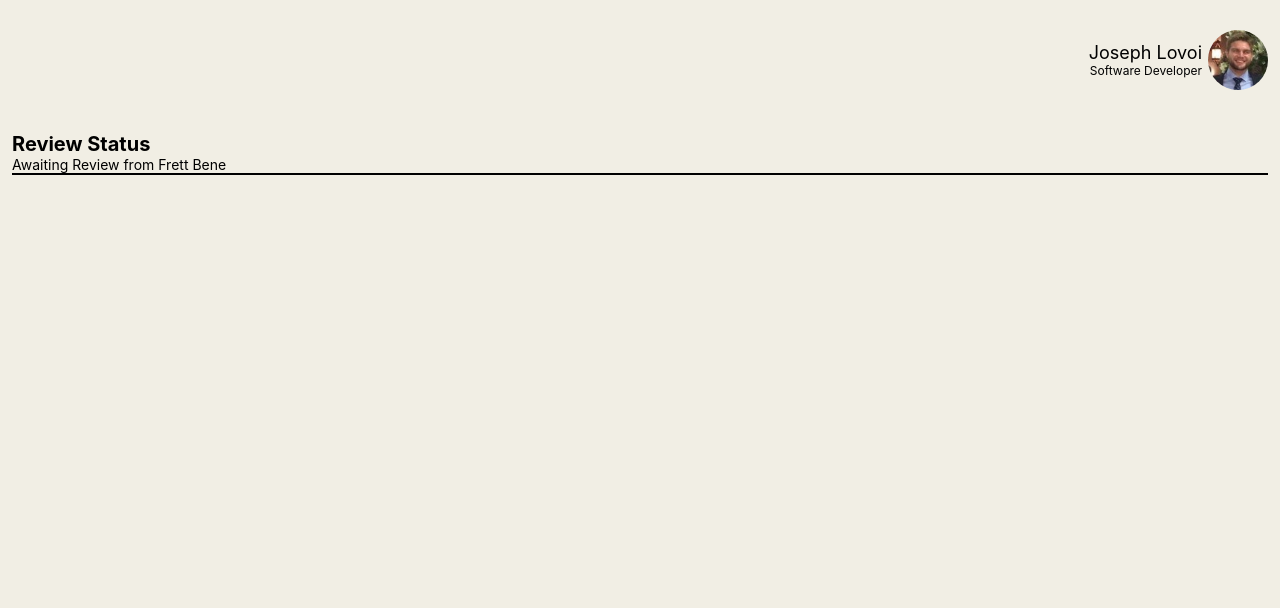
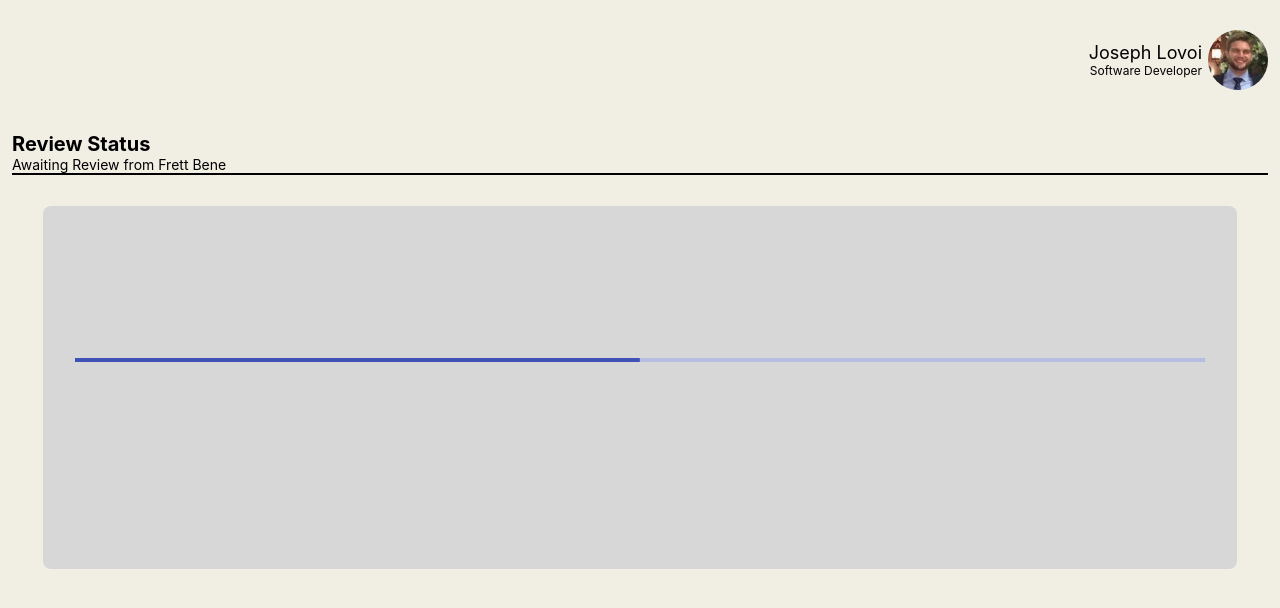
Before and after one commit to jlovoi/docshare, a React (Create React App) app: page / in a window 1280 px wide. Shown: the top 608 px of the page. Built offline with nearby package versions, Linux system fonts and the light colour scheme.

Commit message:
Implemented the store

```diff
--- a/package.json
+++ b/package.json
@@ -4,13 +4,16 @@
   "private": true,
   "dependencies": {
     "@material-ui/core": "^4.8.2",
+    "@reduxjs/toolkit": "^1.2.1",
     "@testing-library/jest-dom": "^4.2.4",
     "@testing-library/react": "^9.3.2",
     "@testing-library/user-event": "^7.1.2",
     "react": "^16.12.0",
     "react-dom": "^16.12.0",
+    "react-redux": "^7.1.3",
     "react-router-dom": "^5.1.2",
-    "react-scripts": "3.3.0"
+    "react-scripts": "3.3.0",
+    "redux": "^4.0.5"
   },
   "scripts": {
     "start": "react-scripts start",
--- a/src/features/workflow/view/index.js
+++ b/src/features/workflow/view/index.js
@@ -1,5 +1,7 @@
 import React from "react";
 import { makeStyles } from "@material-ui/styles";
+import Box from "@material-ui/core/Box";
+import LinearProgress from "@material-ui/core/LinearProgress";
 
 const useStyles = makeStyles(() => ({
   header: {
@@ -8,6 +10,18 @@ const useStyles = makeStyles(() => ({
   },
   border: {
     borderBottom: "2px solid black"
+  },
+  box: {
+    borderRadius: "8px",
+    backgroundColor: "#d7d7d7",
+    height: "300px",
+    width: "90%",
+    margin: "2.5%",
+    padding: "2.5%"
+  },
+  progress: {
+    position: "relative",
+    top: "40%"
   },
   title: {
     fontSize: "20px",
@@ -27,6 +41,14 @@ const Workflow = ({ reviewer }) => {
         <div className={classes.title}>Review Status</div>
         <div className={classes.subTitle}>Awaiting Review from Frett Bene</div>
       </div>
+      <Box className={classes.box}>
+        <LinearProgress
+          className={classes.progress}
+          color="primary"
+          variant="determinate"
+          value={50}
+        />
+      </Box>
     </div>
   );
 };
--- a/src/index.js
+++ b/src/index.js
@@ -1,10 +1,26 @@
 import React from "react";
 import ReactDOM from "react-dom";
-import "./index.css";
+
+import { Provider } from "react-redux";
+import { createStore } from "redux";
+
 import App from "./features/app";
 import * as serviceWorker from "./serviceWorker";
+import reducer from "./web-core";
+import "./index.css";
 
-ReactDOM.render(<App />, document.getElementById("root"));
+const store = createStore(
+  reducer,
+  window.__REDUX_DEVTOOLS_EXTENSION__ && window.__REDUX_DEVTOOLS_EXTENSION__()
+);
+
+const rootElement = document.getElementById("root");
+ReactDOM.render(
+  <Provider store={store}>
+    <App />
+  </Provider>,
+  rootElement
+);
 
 // If you want your app to work offline and load faster, you can change
 // unregister() to register() below. Note this comes with some pitfalls.
--- /dev/null
+++ b/src/web-core/index.js
@@ -0,0 +1,5 @@
+import { combineReducers } from "@reduxjs/toolkit";
+
+import { user } from "./user";
+
+export default combineReducers({ user: user.reducer });
--- /dev/null
+++ b/src/web-core/user/index.js
@@ -0,0 +1,3 @@
+import user from "./reducer";
+
+export { user };
--- /dev/null
+++ b/src/web-core/user/reducer.js
@@ -0,0 +1,26 @@
+import { createSlice } from "@reduxjs/toolkit";
+
+const initialState = {
+  firstName: "Joseph",
+  lastName: "Lovoi",
+  id: "AAAA-BBBB-CCCC-DDDD",
+  title: "Software Developer"
+};
+
+const user = createSlice({
+  name: "user",
+  initialState: initialState,
+  reducers: {
+    setFirstName: (state, name) => {
+      state.firstName = name;
+    },
+    setLastName: (state, name) => {
+      state.lastName = name;
+    },
+    setTitle: (state, title) => {
+      state.title = title;
+    }
+  }
+});
+
+export default user;
```
Also changed, not shown: src/web-core/user/selectors/base-funcs.js (added, +10 -0 lines), src/web-core/user/selectors/index.js (added, +9 -0 lines), 1 other file (tests, documents, lock files or other folders).
